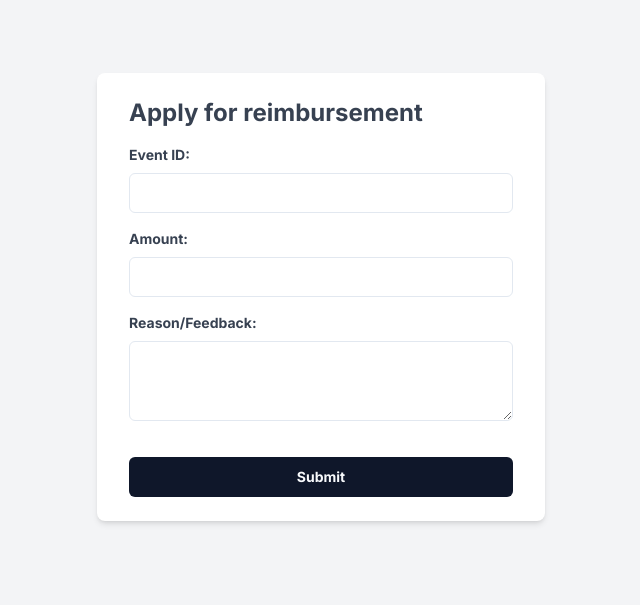
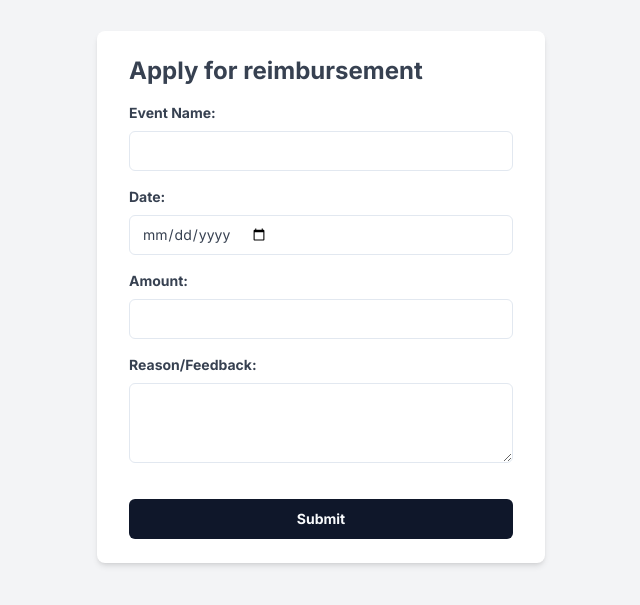
Before and after one commit to Xhadou/Event-and-Budget-Management-System-for-Clubs-and-Admin, a Next.js app: page /club/events/reimbursement in a window 1280 px wide. Shown: the part 103-708 px from the top of the page, without its empty margins (319-959 px from the left). Built offline with nearby package versions, Linux system fonts and the light colour scheme.

Commit message:
need to still fix 404 error

```diff
--- a/app/club/events/reimbursement/page.tsx
+++ b/app/club/events/reimbursement/page.tsx
@@ -1,40 +1,156 @@
-import {Separator} from "@/components/ui/separator";
-import {Button} from "@/components/ui/button";
-import {Input} from "@/components/ui/input";
-import {Textarea} from "@/components/ui/textarea";
+'use client'
+
+import { useState } from 'react';
+import { useSearchParams } from 'next/navigation';
+import { supabase } from '@/lib/supabaseClient';
+import { Button } from '@/components/ui/button';
+import { Input } from '@/components/ui/input';
+import { Textarea } from '@/components/ui/textarea';
 
 export default function Home() {
+    const searchParams = useSearchParams();
+    const email = searchParams.get('email');
+    const [eventName, setEventName] = useState('');
+    const [eventDate, setEventDate] = useState('');
+    const [requestedAmount, setRequestedAmount] = useState('');
+    const [reason, setReason] = useState('');
+    const [message, setMessage] = useState('');
+
+    const handleFormSubmit = async (event: React.FormEvent<HTMLFormElement>) => {
+        event.preventDefault();
+
+        try {
+            const formattedDate = new Date(eventDate).toISOString().slice(0, 10);
+
+            // Fetch club ID associated with the provided email
+            const { data: clubData, error: clubError } = await supabase
+                .from('clubs')
+                .select('clubid')
+                .eq('email', email)
+                .single();
+
+            if (clubError) {
+                console.error('Error fetching club data:', clubError);
+                return;
+            }
+
+            if (!clubData) {
+                console.error('Club not found for the provided email');
+                return;
+            }
+
+            const clubId = clubData.clubid;
+
+            // Fetch event ID based on the provided event name and date
+            const { data: eventData, error: eventError } = await supabase
+                .from('events')
+                .select('eventid')
+                .eq('clubid', clubId)
+                .eq('eventname', eventName)
+                .eq('date', formattedDate)
+                .eq('status', 'Scheduled') // Check for Scheduled status
+                .single();
+
+            if (eventError) {
+                console.error('Error fetching event data:', eventError);
+                return;
+            }
+
+            if (!eventData) {
+                console.error('Event not found with the provided name, date, or status not Scheduled');
+                return;
+            }
+
+            const eventId = eventData.eventid;
+
+            // Insert reimbursement request data into the database
+            const { error } = await supabase.from('reimbursementrequests').insert([
+                {
+                    eventid: eventId,
+                    requestedamount: requestedAmount,
+                    reason: reason,
+                },
+            ]);
+
+            if (error) {
+                console.error('Error inserting reimbursement request:', error);
+                return;
+            }
+
+            setMessage('Request sent successfully');
+        } catch (error) {
+            console.error('Error:', error);
+        }
+    };
 
     return (
-        <main className={"flex h-screen w-full flex-col justify-between bg-gray-100"}>
-            <div className={"w-full h-full items-center justify-center flex"}>
+        <main className="flex h-screen w-full flex-col justify-between bg-gray-100">
+            <div className="w-full h-full items-center justify-center flex">
                 <div className="w-full max-w-md px-8 py-6 bg-white rounded-lg shadow-md">
                     <header className="flex justify-between mb-4">
                         <h1 className="text-2xl font-bold text-gray-700">Apply for reimbursement</h1>
                     </header>
                     <main>
-                        <form action="#">
+                        <form onSubmit={handleFormSubmit}>
                             <div className="mb-4">
-                                <label htmlFor="event-id" className="block text-gray-700 text-sm font-bold mb-2">Event
-                                    ID:</label>
-                                <Input type="text" id="event-id" name="event-id" className="w-full py-2 px-3 text-gray-700" />
+                                <label htmlFor="event-name" className="block text-gray-700 text-sm font-bold mb-2">
+                                    Event Name:
+                                </label>
+                                <Input
+                                    type="text"
+                                    id="event-name"
+                                    name="event-name"
+                                    className="w-full py-2 px-3 text-gray-700"
+                                    value={eventName}
+                                    onChange={(e) => setEventName(e.target.value)}
+                                />
                             </div>
                             <div className="mb-4">
-                                <label htmlFor="venue" className="block text-gray-700 text-sm font-bold mb-2">Amount:</label>
-                                <Input type="text" id="event-id" name="event-id" className="w-full py-2 px-3 text-gray-700" />
+                                <label htmlFor="date" className="block text-gray-700 text-sm font-bold mb-2">
+                                    Date:
+                                </label>
+                                <Input
+                                    type="date"
+                                    id="date"
+                                    name="date"
+                                    className="w-full py-2 px-3 text-gray-700"
+                                    value={eventDate}
+                                    onChange={(e) => setEventDate(e.target.value)}
+                                />
                             </div>
                             <div className="mb-4">
-                                <label htmlFor="venue" className="block text-gray-700 text-sm font-bold mb-2">Reason/Feedback:</label>
-                                <Textarea id="event-id" name="event-id" className="w-full py-2 px-3 text-gray-700" />
+                                <label htmlFor="amount" className="block text-gray-700 text-sm font-bold mb-2">
+                                    Amount:
+                                </label>
+                                <Input
+                                    type="text"
+                                    id="amount"
+                                    name="amount"
+                                    className="w-full py-2 px-3 text-gray-700"
+                                    value={requestedAmount}
+                                    onChange={(e) => setRequestedAmount(e.target.value)}
+                                />
+                            </div>
+                            <div className="mb-4">
+                                <label htmlFor="reason" className="block text-gray-700 text-sm font-bold mb-2">
+                                    Reason/Feedback:
+                                </label>
+                                <Textarea
+                                    id="reason"
+                                    name="reason"
+                                    className="w-full py-2 px-3 text-gray-700"
+                                    value={reason}
+                                    onChange={(e) => setReason(e.target.value)}
+                                />
                             </div>
                             <Button type="submit" className="w-full mt-5 font-bold py-2 px-4 rounded-md">
                                 Submit
                             </Button>
+                            {message && <p className="text-green-500 mt-4">{message}</p>}
                         </form>
                     </main>
                 </div>
             </div>
         </main>
-    )
-
+    );
 }
```
